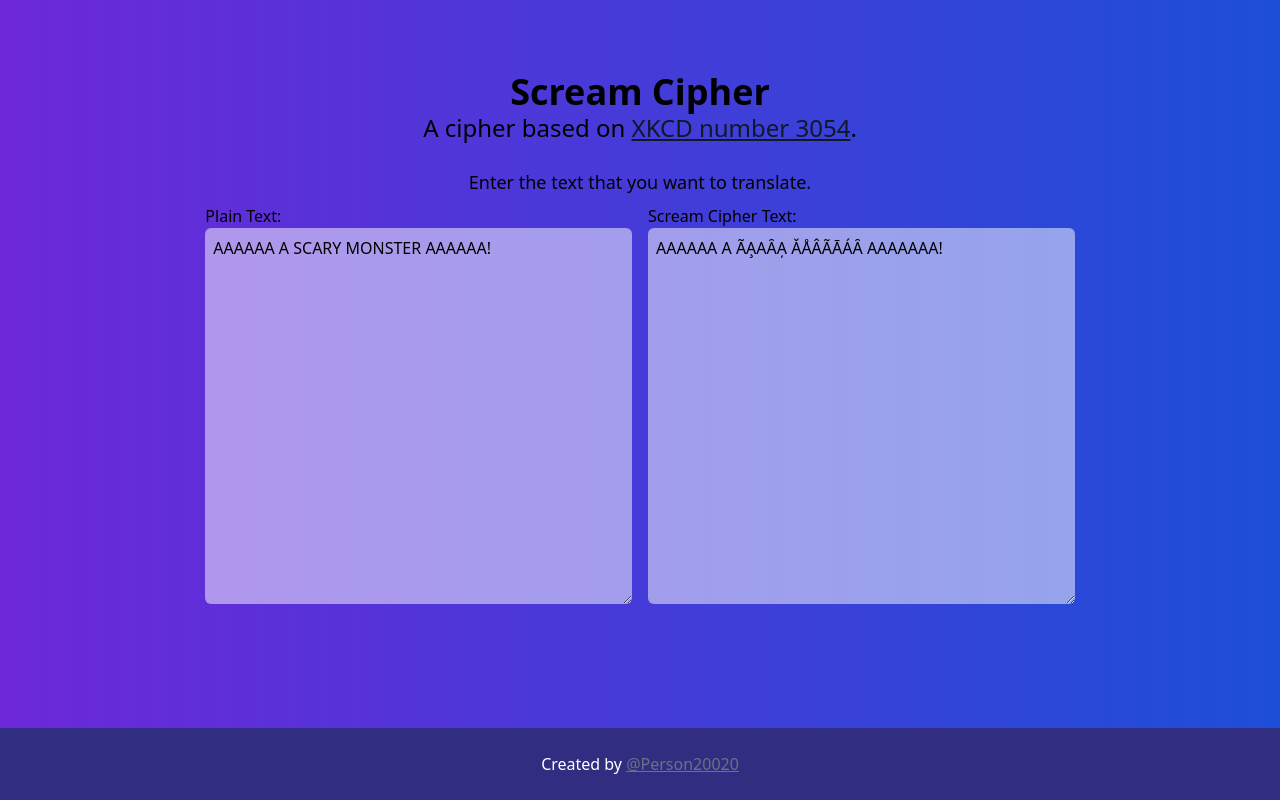
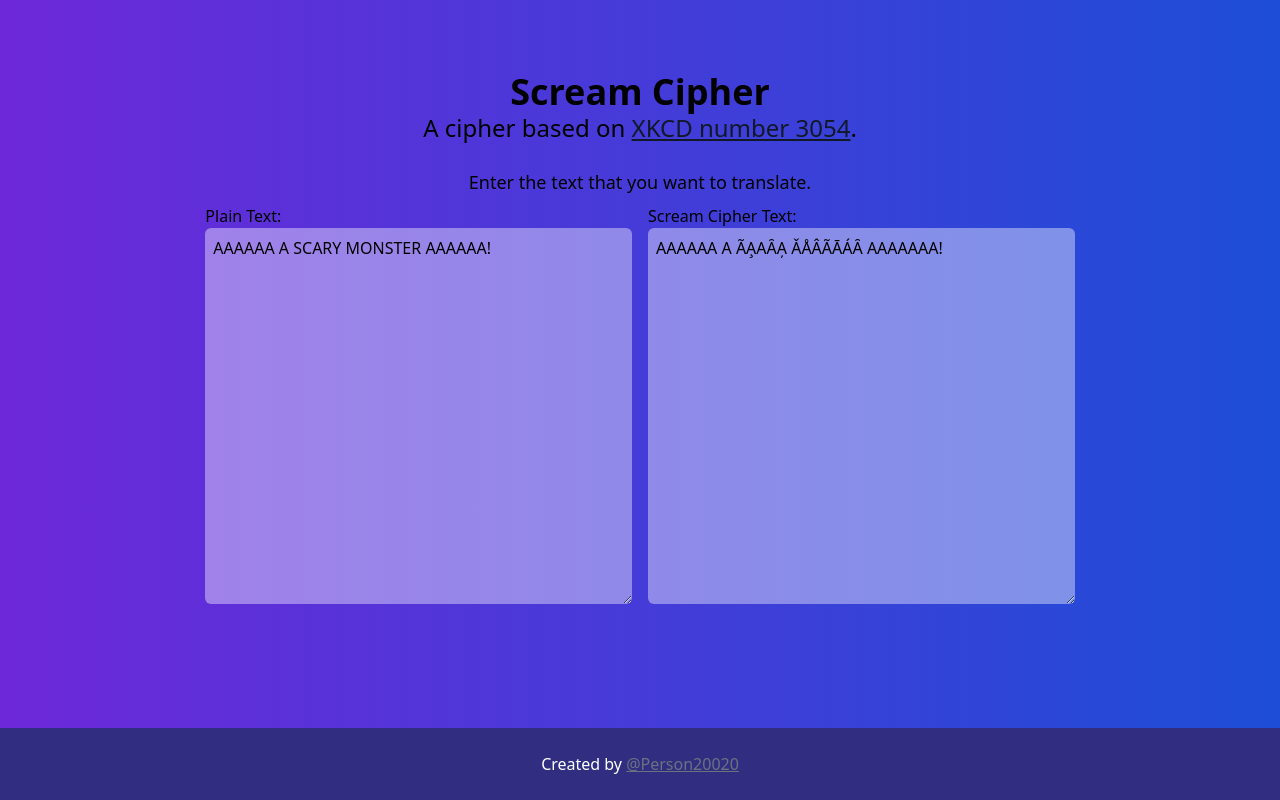
Before and after one commit to Person20020/scream-cipher, a Flask app: page / in a window 1280 px wide. Run offline with Flask 3, Linux system fonts and the light colour scheme.

Commit message:
updated some stuff

```diff
--- a/templates/404.html
+++ b/templates/404.html
@@ -1 +1 @@
-go home. nothing here.
+go back home. there is nothing here.
--- a/templates/index.html
+++ b/templates/index.html
@@ -123,15 +123,17 @@
         <div class="flex flex-row justify-center bg-transparent w-full">
             <div class="text-left flex flex-col m-2 w-1/3">
                 <label for="plainText" class="text-black">Plain Text:</label>
-                <textarea id="plainText" rows="15" class="rounded-md p-2 w-full" style="background-color: rgba(255, 255, 255, 0.5);">AAAAAA A SCARY MONSTER AAAAAA!</textarea>
+                <textarea id="plainText" rows="15" class="rounded-md p-2 w-full" style="background-color: rgba(255, 255, 255, 0.4);">AAAAAA A SCARY MONSTER AAAAAA!</textarea>
             </div>
             <div class="text-left flex flex-col m-2 w-1/3">
                 <label for="screamText" class="text-black">Scream Cipher Text:</label>
-                <textarea id="screamText" rows="15" class="rounded-md p-2 w-full" style="background-color: rgba(255, 255, 255, 0.5);">AAAAAA A ÃA̧AȂA̦ ǍÅÂÃĀÁȂ AAAAAAA!</textarea>
+                <textarea id="screamText" rows="15" class="rounded-md p-2 w-full" style="background-color: rgba(255, 255, 255, 0.4);">AAAAAA A ÃA̧AȂA̦ ǍÅÂÃĀÁȂ AAAAAAA!</textarea>
             </div>
         </div>
+        <br>
+        <br>
+        <br>
     </div>
-
 
     <footer>
         <div class="text-center bg-indigo-900 text-white">
```
